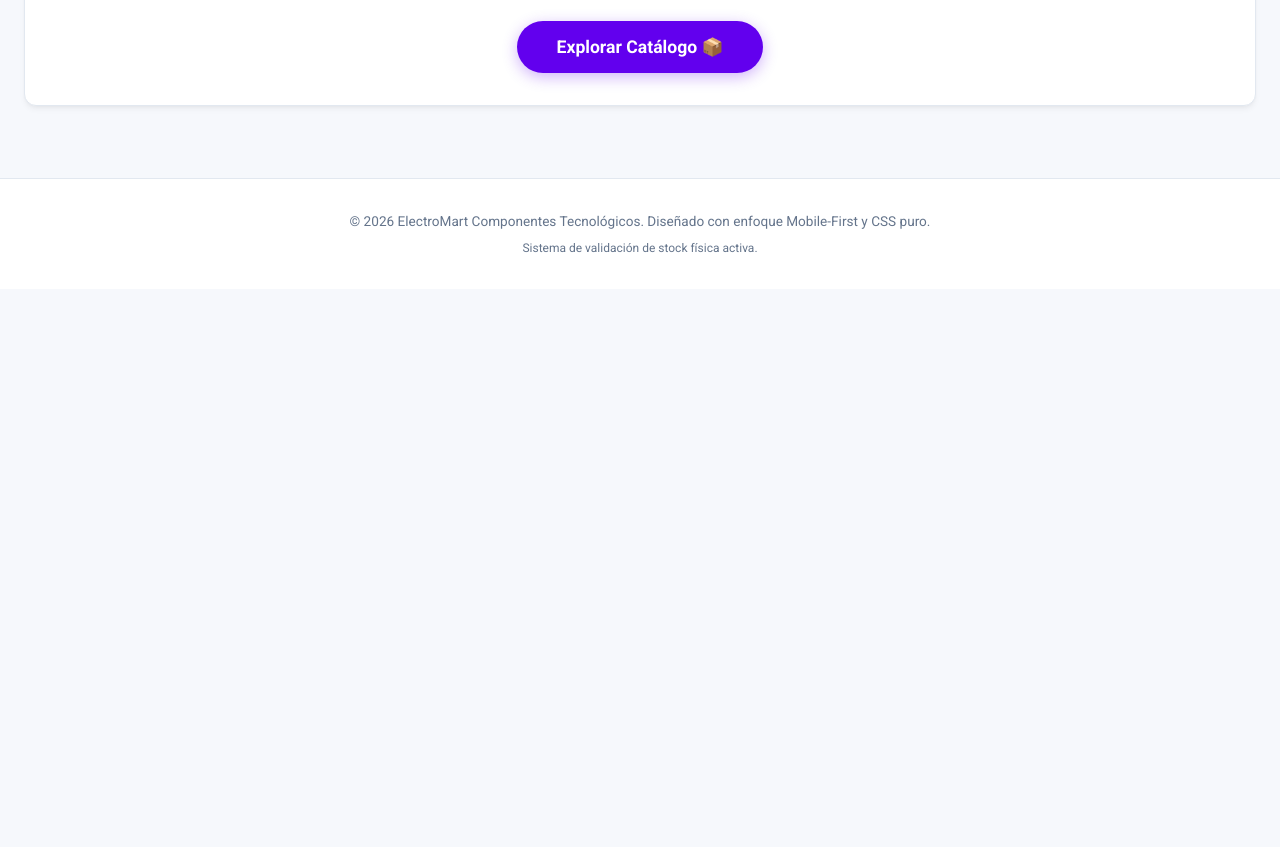
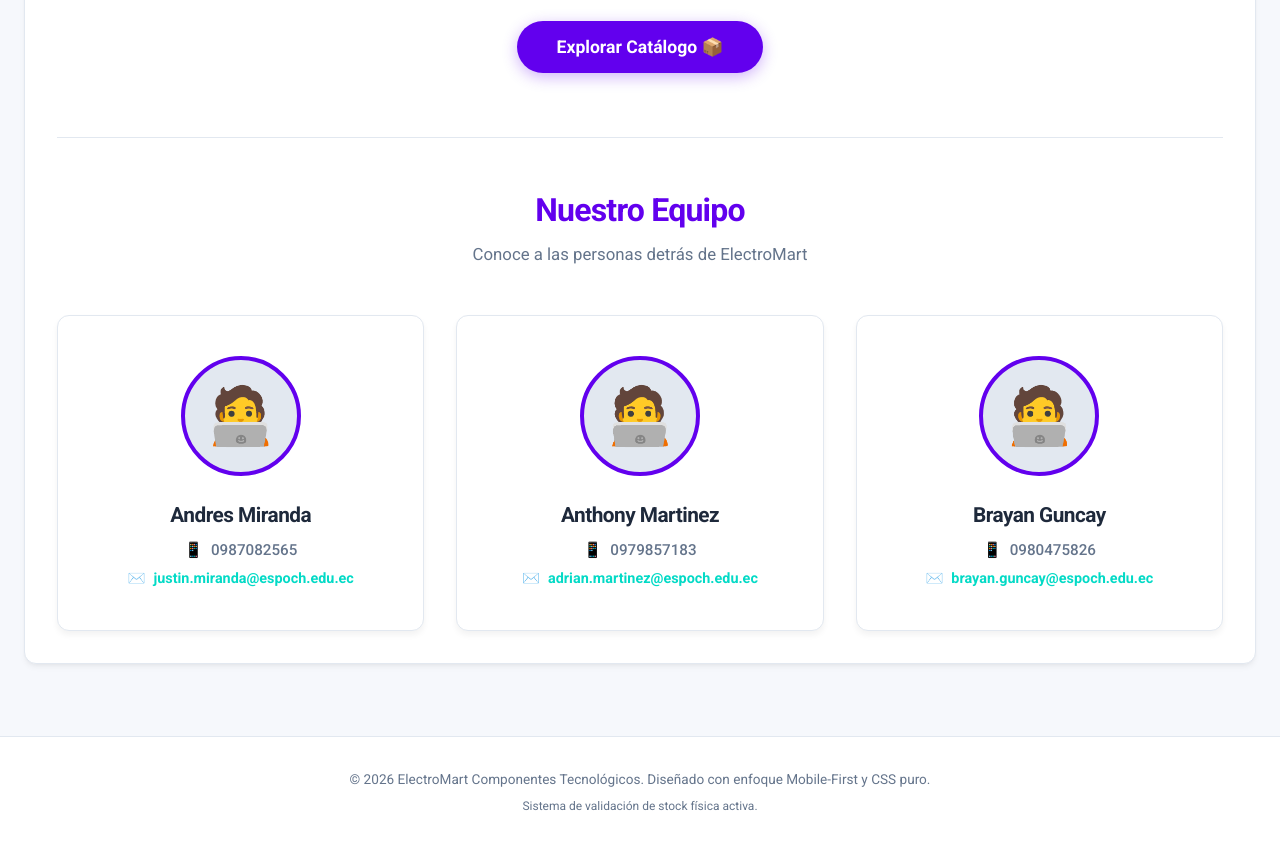
Before and after one commit to aadrian56/Tienda-de-tecnologia, a Next.js app: page / in a window 1280 px wide. Shown: the part 840-1687 px from the top of the page. Before the commit the page ends 1129 px from the top, so only its background shows below. Built offline with nearby package versions, Linux system fonts and the light colour scheme.

Commit message:
Añadir sección de Nuestro Equipo en la página de Inicio con placeholders para imágenes

```diff
--- a/src/app/page.js
+++ b/src/app/page.js
@@ -683,6 +683,49 @@
                 >
                   Explorar Catálogo 📦
                 </button>
+              </div>
+
+              {/* Team Members Section */}
+              <div style={{ marginTop: "4rem", paddingTop: "3rem", borderTop: "1px solid var(--border)", textAlign: "center" }}>
+                <h2 style={{ fontSize: "2rem", color: "var(--primary)", marginBottom: "0.5rem" }}>Nuestro Equipo</h2>
+                <p style={{ color: "var(--text-muted)", marginBottom: "3rem", fontSize: "1.05rem" }}>Conoce a las personas detrás de ElectroMart</p>
+
+                <div style={{ display: "grid", gridTemplateColumns: "repeat(auto-fit, minmax(250px, 1fr))", gap: "2rem" }}>
+
+                  {/* Member 1 */}
+                  <div className="team-member-card" style={{ backgroundColor: "var(--bg-card)", border: "1px solid var(--border)", borderRadius: "var(--radius)", padding: "2.5rem 1.5rem", display: "flex", flexDirection: "column", alignItems: "center", transition: "transform 0.3s", boxShadow: "0 4px 6px rgba(0,0,0,0.05)" }} onMouseOver={(e) => e.currentTarget.style.transform = "translateY(-5px)"} onMouseOut={(e) => e.currentTarget.style.transform = "translateY(0)"}>
+                    <div style={{ width: "120px", height: "120px", borderRadius: "50%", backgroundColor: "var(--border)", marginBottom: "1.5rem", overflow: "hidden", display: "flex", alignItems: "center", justifyContent: "center", border: "4px solid var(--primary)", position: "relative" }}>
+                      {/* Image placeholder - update src when images are available */}
+                      <span style={{ fontSize: "3.5rem" }}>🧑‍💻</span>
+                    </div>
+                    <h3 style={{ fontSize: "1.3rem", marginBottom: "0.5rem", color: "var(--text-main)" }}>Andres Miranda</h3>
+                    <p style={{ fontSize: "0.95rem", color: "var(--text-muted)", marginBottom: "0.4rem", display: "flex", alignItems: "center", gap: "0.5rem", fontWeight: "500" }}><span>📱</span> 0987082565</p>
+                    <p style={{ fontSize: "0.9rem", color: "var(--secondary)", display: "flex", alignItems: "center", gap: "0.5rem", fontWeight: "600" }}><span>✉️</span> justin.miranda@espoch.edu.ec</p>
+                  </div>
+
+                  {/* Member 2 */}
+                  <div className="team-member-card" style={{ backgroundColor: "var(--bg-card)", border: "1px solid var(--border)", borderRadius: "var(--radius)", padding: "2.5rem 1.5rem", display: "flex", flexDirection: "column", alignItems: "center", transition: "transform 0.3s", boxShadow: "0 4px 6px rgba(0,0,0,0.05)" }} onMouseOver={(e) => e.currentTarget.style.transform = "translateY(-5px)"} onMouseOut={(e) => e.currentTarget.style.transform = "translateY(0)"}>
+                    <div style={{ width: "120px", height: "120px", borderRadius: "50%", backgroundColor: "var(--border)", marginBottom: "1.5rem", overflow: "hidden", display: "flex", alignItems: "center", justifyContent: "center", border: "4px solid var(--primary)", position: "relative" }}>
+                      {/* Image placeholder - update src when images are available */}
+                      <span style={{ fontSize: "3.5rem" }}>🧑‍💻</span>
+                    </div>
+                    <h3 style={{ fontSize: "1.3rem", marginBottom: "0.5rem", color: "var(--text-main)" }}>Anthony Martinez</h3>
+                    <p style={{ fontSize: "0.95rem", color: "var(--text-muted)", marginBottom: "0.4rem", display: "flex", alignItems: "center", gap: "0.5rem", fontWeight: "500" }}><span>📱</span> 0979857183</p>
+                    <p style={{ fontSize: "0.9rem", color: "var(--secondary)", display: "flex", alignItems: "center", gap: "0.5rem", fontWeight: "600" }}><span>✉️</span> adrian.martinez@espoch.edu.ec</p>
+                  </div>
+
+                  {/* Member 3 */}
+                  <div className="team-member-card" style={{ backgroundColor: "var(--bg-card)", border: "1px solid var(--border)", borderRadius: "var(--radius)", padding: "2.5rem 1.5rem", display: "flex", flexDirection: "column", alignItems: "center", transition: "transform 0.3s", boxShadow: "0 4px 6px rgba(0,0,0,0.05)" }} onMouseOver={(e) => e.currentTarget.style.transform = "translateY(-5px)"} onMouseOut={(e) => e.currentTarget.style.transform = "translateY(0)"}>
+                    <div style={{ width: "120px", height: "120px", borderRadius: "50%", backgroundColor: "var(--border)", marginBottom: "1.5rem", overflow: "hidden", display: "flex", alignItems: "center", justifyContent: "center", border: "4px solid var(--primary)", position: "relative" }}>
+                      {/* Image placeholder - update src when images are available */}
+                      <span style={{ fontSize: "3.5rem" }}>🧑‍💻</span>
+                    </div>
+                    <h3 style={{ fontSize: "1.3rem", marginBottom: "0.5rem", color: "var(--text-main)" }}>Brayan Guncay</h3>
+                    <p style={{ fontSize: "0.95rem", color: "var(--text-muted)", marginBottom: "0.4rem", display: "flex", alignItems: "center", gap: "0.5rem", fontWeight: "500" }}><span>📱</span> 0980475826</p>
+                    <p style={{ fontSize: "0.9rem", color: "var(--secondary)", display: "flex", alignItems: "center", gap: "0.5rem", fontWeight: "600" }}><span>✉️</span> brayan.guncay@espoch.edu.ec</p>
+                  </div>
+
+                </div>
               </div>
             </div>
           ) : activeTab === "history" ? (
```
